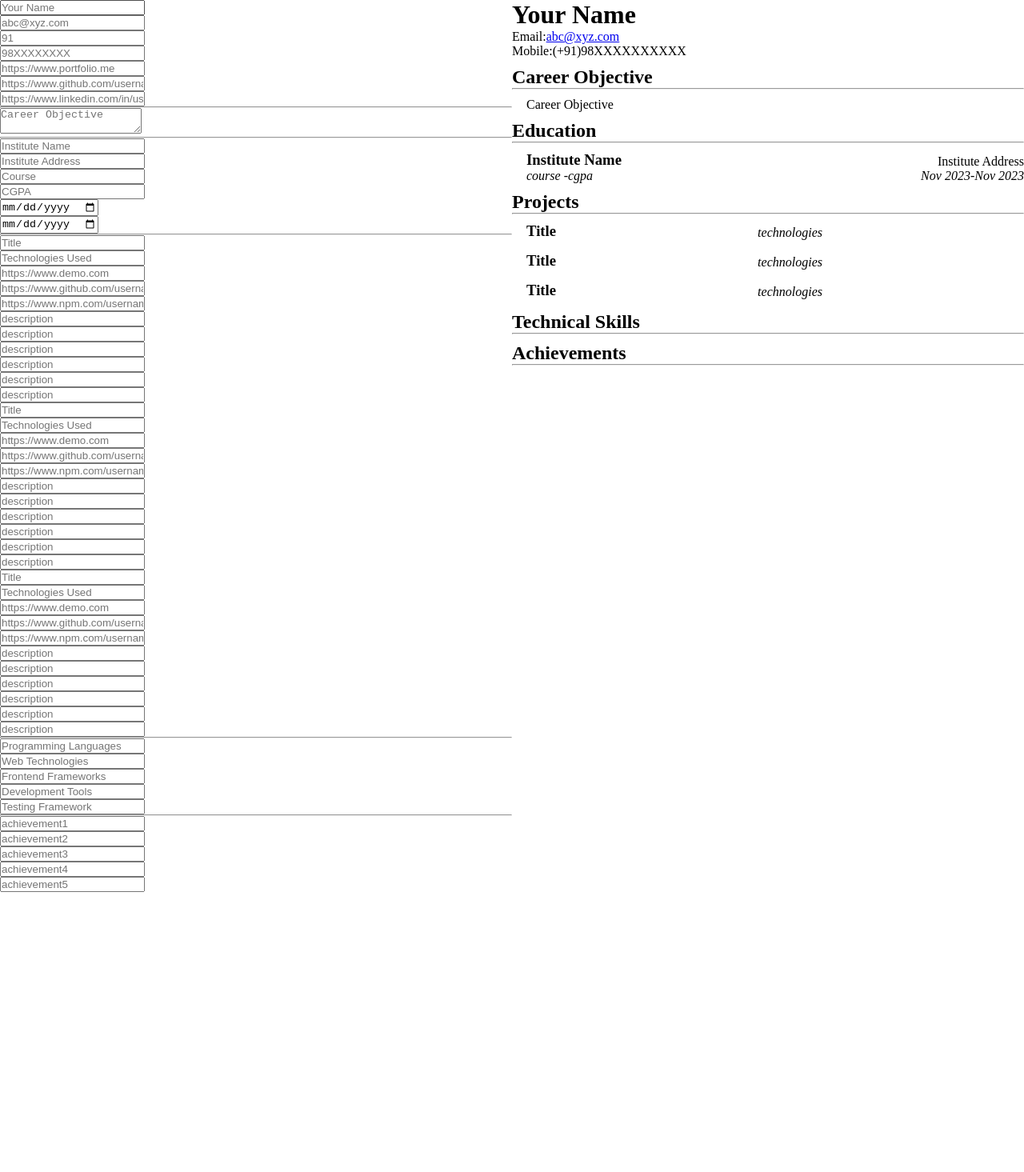
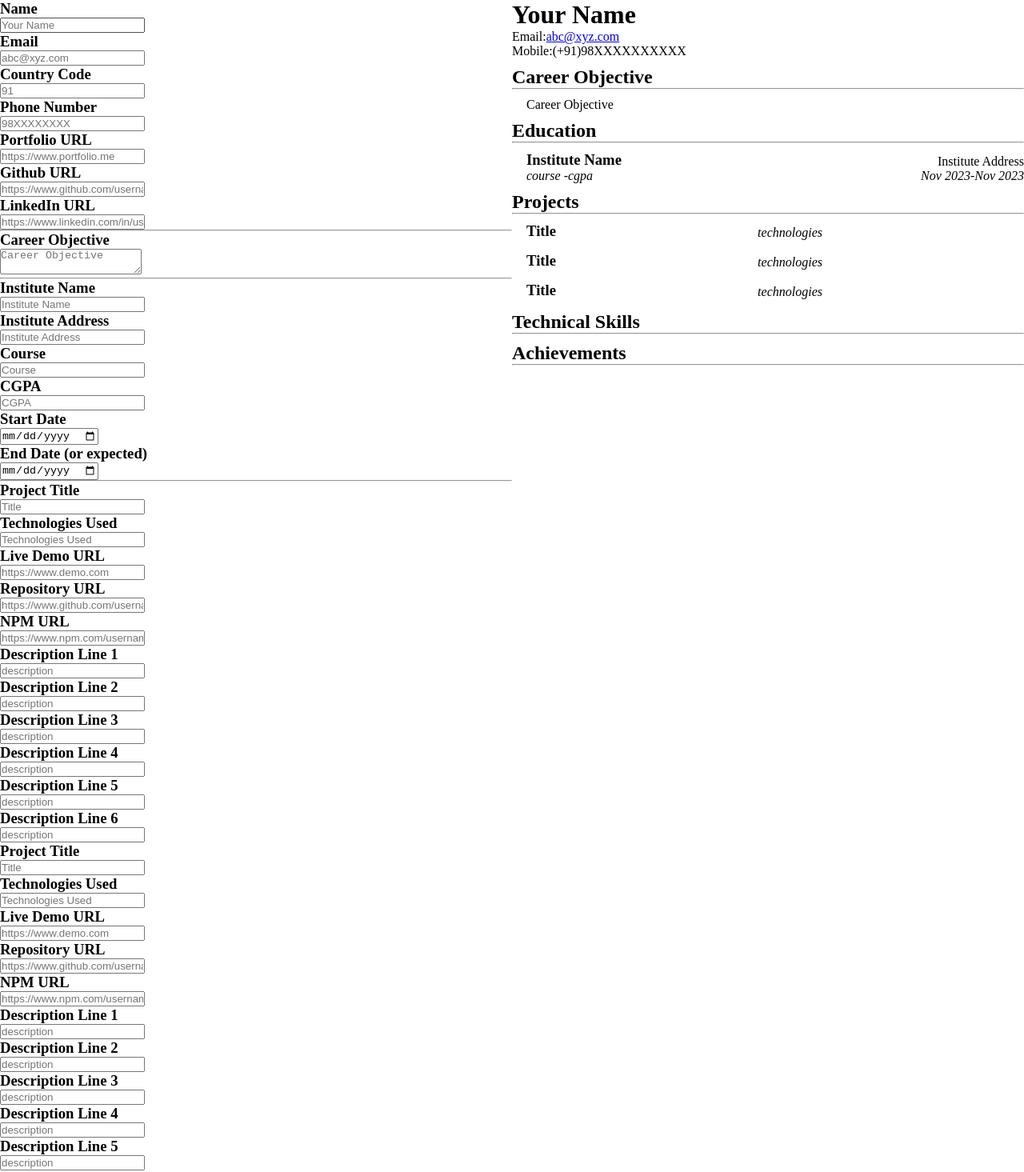
Before and after one commit to karprabha/cv-application, a React (Vite) app: page / in a window 1280 px wide. Shown: the top 1465 px of the page at 80% size. Before the commit the page ends 1115 px from the top, so only its background shows below. Built offline with nearby package versions, Linux system fonts and the light colour scheme.

Commit message:
add input label

```diff
--- a/src/components/editor/AchievementInput.tsx
+++ b/src/components/editor/AchievementInput.tsx
@@ -14,35 +14,40 @@ const AchievementSection: React.FC<AchievementSectionProps> = ({
             <Input
                 type="text"
                 keyName="achievement1"
-                placeholder="achievement1"
+                labelName="Achievement 1"
+                placeholder="Achievement 1"
                 updateParentSection={updateAchievementSection}
             />
 
             <Input
                 type="text"
                 keyName="achievement2"
-                placeholder="achievement2"
+                labelName="Achievement 2"
+                placeholder="Achievement 2"
                 updateParentSection={updateAchievementSection}
             />
 
             <Input
                 type="text"
                 keyName="achievement3"
-                placeholder="achievement3"
+                labelName="Achievement 3"
+                placeholder="Achievement 3"
                 updateParentSection={updateAchievementSection}
             />
 
             <Input
                 type="text"
                 keyName="achievement4"
-                placeholder="achievement4"
+                labelName="Achievement 4"
+                placeholder="Achievement 4"
                 updateParentSection={updateAchievementSection}
             />
 
             <Input
                 type="text"
                 keyName="achievement5"
-                placeholder="achievement5"
+                labelName="Achievement 5"
+                placeholder="Achievement 5"
                 updateParentSection={updateAchievementSection}
             />
         </>
--- a/src/components/editor/EducationSectionInput.tsx
+++ b/src/components/editor/EducationSectionInput.tsx
@@ -14,6 +14,7 @@ const EducationSection: React.FC<EducationSectionProps> = ({
             <Input
                 type="text"
                 keyName="instituteName"
+                labelName="Institute Name"
                 placeholder="Institute Name"
                 updateParentSection={updateEducationSection}
             />
@@ -21,6 +22,7 @@ const EducationSection: React.FC<EducationSectionProps> = ({
             <Input
                 type="text"
                 keyName="instituteAddress"
+                labelName="Institute Address"
                 placeholder="Institute Address"
                 updateParentSection={updateEducationSection}
             />
@@ -28,6 +30,7 @@ const EducationSection: React.FC<EducationSectionProps> = ({
             <Input
                 type="text"
                 keyName="course"
+                labelName="Course"
                 placeholder="Course"
                 updateParentSection={updateEducationSection}
             />
@@ -35,6 +38,7 @@ const EducationSection: React.FC<EducationSectionProps> = ({
             <Input
                 type="number"
                 keyName="cgpa"
+                labelName="CGPA"
                 placeholder="CGPA"
                 updateParentSection={updateEducationSection}
             />
@@ -42,12 +46,14 @@ const EducationSection: React.FC<EducationSectionProps> = ({
             <Input
                 type="date"
                 keyName="startDate"
+                labelName="Start Date"
                 updateParentSection={updateEducationSection}
             />
 
             <Input
                 type="date"
                 keyName="endDate"
+                labelName="End Date (or expected)"
                 updateParentSection={updateEducationSection}
             />
         </>
--- a/src/components/editor/HeaderSectionInput.tsx
+++ b/src/components/editor/HeaderSectionInput.tsx
@@ -10,16 +10,19 @@ const HeaderSection: React.FC<HeaderSectionProps> = ({
     updateHeaderSection,
 }) => {
     return (
-        <>
+        <div>
             <Input
                 type="text"
                 keyName="name"
+                labelName="Name"
                 placeholder="Your Name"
                 updateParentSection={updateHeaderSection}
             />
+
             <Input
                 type="email"
                 keyName="email"
+                labelName="Email"
                 placeholder="abc@xyz.com"
                 updateParentSection={updateHeaderSection}
             />
@@ -27,6 +30,7 @@ const HeaderSection: React.FC<HeaderSectionProps> = ({
             <Input
                 type="number"
                 keyName="countryCode"
+                labelName="Country Code"
                 maxLength={4}
                 placeholder="91"
                 updateParentSection={updateHeaderSection}
@@ -35,6 +39,7 @@ const HeaderSection: React.FC<HeaderSectionProps> = ({
             <Input
                 type="tel"
                 keyName="phoneNumber"
+                labelName="Phone Number"
                 maxLength={10}
                 placeholder="98XXXXXXXX"
                 updateParentSection={updateHeaderSection}
@@ -43,6 +48,7 @@ const HeaderSection: React.FC<HeaderSectionProps> = ({
             <Input
                 type="text"
                 keyName="portfolioURL"
+                labelName="Portfolio URL"
                 placeholder="https://www.portfolio.me"
                 updateParentSection={updateHeaderSection}
             />
@@ -50,6 +56,7 @@ const HeaderSection: React.FC<HeaderSectionProps> = ({
             <Input
                 type="text"
                 keyName="githubURL"
+                labelName="Github URL"
                 placeholder="https://www.github.com/username"
                 updateParentSection={updateHeaderSection}
             />
@@ -57,10 +64,11 @@ const HeaderSection: React.FC<HeaderSectionProps> = ({
             <Input
                 type="text"
                 keyName="linkedInURL"
+                labelName="LinkedIn URL"
                 placeholder="https://www.linkedin.com/in/username"
                 updateParentSection={updateHeaderSection}
             />
-        </>
+        </div>
     );
 };
 
--- a/src/components/editor/Input.tsx
+++ b/src/components/editor/Input.tsx
@@ -6,6 +6,7 @@ interface InputProps {
     updateParentSection: updateParentSectionFunction;
     type: string;
     keyName: string;
+    labelName: string;
     placeholder?: string;
     maxLength?: number;
 }
@@ -13,6 +14,7 @@ interface InputProps {
 const Input: React.FC<InputProps> = ({
     type,
     keyName,
+    labelName,
     updateParentSection,
     placeholder,
     maxLength,
@@ -31,12 +33,15 @@ const Input: React.FC<InputProps> = ({
     };
 
     return (
+        <label>
+            <h3>{labelName}</h3>
             <input
                 type={type}
                 value={inputValue}
                 onChange={updateValue}
                 placeholder={placeholder}
             />
+        </label>
     );
 };
 
--- a/src/components/editor/IntroductionSectionInput.tsx
+++ b/src/components/editor/IntroductionSectionInput.tsx
@@ -22,11 +22,14 @@ const IntroductionSection: React.FC<IntroductionSectionProps> = ({
 
     return (
         <>
-            <textarea
-                value={inputValue}
-                onChange={updateValue}
-                placeholder="Career Objective"
-            />
+            <label>
+                <h3>Career Objective</h3>
+                <textarea
+                    value={inputValue}
+                    onChange={updateValue}
+                    placeholder="Career Objective"
+                />
+            </label>
         </>
     );
 };
--- a/src/components/editor/ProjectInput.tsx
+++ b/src/components/editor/ProjectInput.tsx
@@ -30,6 +30,7 @@ const ProjectInput: React.FC<ProjectInputProps> = ({
             <Input
                 type="text"
                 keyName="title"
+                labelName="Project Title"
                 placeholder="Title"
                 updateParentSection={updateProject}
             />
@@ -37,6 +38,7 @@ const ProjectInput: React.FC<ProjectInputProps> = ({
             <Input
                 type="text"
                 keyName="technologies"
+                labelName="Technologies Used"
                 placeholder="Technologies Used"
                 updateParentSection={updateProject}
             />
@@ -44,6 +46,7 @@ const ProjectInput: React.FC<ProjectInputProps> = ({
             <Input
                 type="text"
                 keyName="demoURL"
+                labelName="Live Demo URL"
                 placeholder="https://www.demo.com"
                 updateParentSection={updateProject}
             />
@@ -51,6 +54,7 @@ const ProjectInput: React.FC<ProjectInputProps> = ({
             <Input
                 type="text"
                 keyName="repositoryURL"
+                labelName="Repository URL"
                 placeholder="https://www.github.com/username/projectName"
                 updateParentSection={updateProject}
             />
@@ -58,6 +62,7 @@ const ProjectInput: React.FC<ProjectInputProps> = ({
             <Input
                 type="text"
                 keyName="npmURL"
+                labelName="NPM URL"
                 placeholder="https://www.npm.com/username/packageName"
                 updateParentSection={updateProject}
             />
@@ -65,36 +70,42 @@ const ProjectInput: React.FC<ProjectInputProps> = ({
             <Input
                 type="text"
                 keyName="description1"
+                labelName="Description Line 1"
                 placeholder="description"
                 updateParentSection={updateProject}
             />
             <Input
                 type="text"
                 keyName="description2"
+                labelName="Description Line 2"
                 placeholder="description"
                 updateParentSection={updateProject}
             />
             <Input
                 type="text"
                 keyName="description3"
+                labelName="Description Line 3"
                 placeholder="description"
                 updateParentSection={updateProject}
             />
             <Input
                 type="text"
                 keyName="description4"
+                labelName="Description Line 4"
                 placeholder="description"
                 updateParentSection={updateProject}
             />
             <Input
                 type="text"
                 keyName="description5"
+                labelName="Description Line 5"
                 placeholder="description"
                 updateParentSection={updateProject}
             />
             <Input
                 type="text"
                 keyName="description6"
+                labelName="Description Line 6"
                 placeholder="description"
                 updateParentSection={updateProject}
             />
--- a/src/components/editor/TechnicalSkillSectionInput.tsx
+++ b/src/components/editor/TechnicalSkillSectionInput.tsx
@@ -14,6 +14,7 @@ const TechnicalSkillSection: React.FC<TechnicalSkillSectionProps> = ({
             <Input
                 type="text"
                 keyName="programmingLanguages"
+                labelName="Programming Languages"
                 placeholder="Programming Languages"
                 updateParentSection={updateTechnicalSkillSection}
             />
@@ -21,6 +22,7 @@ const TechnicalSkillSection: React.FC<TechnicalSkillSectionProps> = ({
             <Input
                 type="text"
                 keyName="webTechnologies"
+                labelName="Web Technologies"
                 placeholder="Web Technologies"
                 updateParentSection={updateTechnicalSkillSection}
             />
@@ -28,6 +30,7 @@ const TechnicalSkillSection: React.FC<TechnicalSkillSectionProps> = ({
             <Input
                 type="text"
                 keyName="frontendFrameworks"
+                labelName="Frontend Frameworks"
                 placeholder="Frontend Frameworks"
                 updateParentSection={updateTechnicalSkillSection}
             />
@@ -35,6 +38,7 @@ const TechnicalSkillSection: React.FC<TechnicalSkillSectionProps> = ({
             <Input
                 type="text"
                 keyName="developmentTools"
+                labelName="Development Tools"
                 placeholder="Development Tools"
                 updateParentSection={updateTechnicalSkillSection}
             />
@@ -42,6 +46,7 @@ const TechnicalSkillSection: React.FC<TechnicalSkillSectionProps> = ({
             <Input
                 type="text"
                 keyName="testingFramework"
+                labelName="Testing Framework"
                 placeholder="Testing Framework"
                 updateParentSection={updateTechnicalSkillSection}
             />
--- a/src/index.css
+++ b/src/index.css
@@ -6,44 +6,3 @@
 /* body {
     font-family: system-ui, -apple-system, BlinkMacSystemFont, 'Segoe UI', Roboto, Oxygen, Ubuntu, Cantarell, 'Open Sans', 'Helvetica Neue', sans-serif;
 } */
-
-.container {
-    display: flex;
-    justify-content: space-between;
-    align-items: flex-end;
-}
-
-.left-container {
-    display: flex;
-    flex-direction: column;
-}
-
-.right-container {
-    display: flex;
-    flex-direction: column;
-}
-
-.italic-text {
-    font-style: italic;
-}
-
-.display-inline {
-    display: inline;
-}
-
-.section-container {
-    margin: 10px 0 10px 18px;
-}
-
-.header-section-container {
-    margin-bottom: 10px;
-}
-
-.project-description-list {
-    margin-top: 5px;
-    margin-bottom: 15px;
-}
-
-ul {
-    margin-left: 36px;
-}
--- a/src/styles/style.scss
+++ b/src/styles/style.scss
@@ -10,3 +10,44 @@
 input {
     display: block;
 }
+
+.container {
+    display: flex;
+    justify-content: space-between;
+    align-items: flex-end;
+}
+
+.left-container {
+    display: flex;
+    flex-direction: column;
+}
+
+.right-container {
+    display: flex;
+    flex-direction: column;
+}
+
+.italic-text {
+    font-style: italic;
+}
+
+.display-inline {
+    display: inline;
+}
+
+.section-container {
+    margin: 10px 0 10px 18px;
+}
+
+.header-section-container {
+    margin-bottom: 10px;
+}
+
+.project-description-list {
+    margin-top: 5px;
+    margin-bottom: 15px;
+}
+
+ul {
+    margin-left: 36px;
+}
```
Lines whose indentation alone changed are shown as unchanged.
